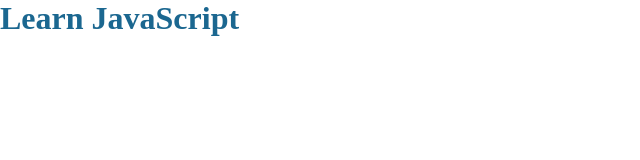
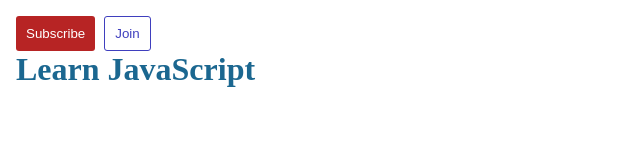
Before and after one commit to SubiKhan313/Learn-JavaScript-with-OOP-JS, a plain HTML site: page index.html in a window 1280 px wide. Shown: the whole page, without its empty margins (0-640 px from the left). Drawn offline with Linux system fonts and the light colour scheme.

Commit message:
Add Button

```diff
--- a/index.html
+++ b/index.html
@@ -1,15 +1,19 @@
 <!DOCTYPE html>
 <html lang="en">
   <head>
-    <meta charset="UTF-8">
-    <meta http-equiv="X-UA-Compatible" content="IE=edge">
-    <meta name="viewport" content="width=device-width, initial-scale=1.0">
-    <link rel="stylesheet" href="style.css">
+    <meta charset="UTF-8" />
+    <meta http-equiv="X-UA-Compatible" content="IE=edge" />
+    <meta name="viewport" content="width=device-width, initial-scale=1.0" />
+    <link rel="stylesheet" href="style.css" />
     <title>Document</title>
   </head>
   <body>
+    <div class="main">
+      <button class="subscribe-button">Subscribe</button>
+      <button class="join-button">Join</button>
       <h1>Learn JavaScript</h1>
       <script src="Practice.js"></script>
       <!-- <script type="module" src="Practice.js"></script> For ES6 module work around -->
+    </div>
   </body>
 </html>
--- a/style.css
+++ b/style.css
@@ -6,3 +6,37 @@
 h1{
     color: rgb(27, 103, 144);
 }
+
+.main {
+    margin: 16px;
+}
+
+.subscribe-button {
+    background-color: rgb(183, 36, 36);
+    color: white;
+    padding: 10px 10px;
+    border: none;
+    border-radius: 3px;
+    margin-right: 5px;
+    transition: background-color ease-in 0.3s;
+}
+.subscribe-button:hover {
+    background-color: rgb(130, 21, 21);
+}
+.subscribe-button:active {
+    background-color: rgb(87, 8, 8);
+}
+
+.join-button {
+    background-color: white;
+    color: rgb(63, 63, 190);
+    border: 1px solid rgb(63, 63, 190);
+    padding: 9px 10px;
+    transition: background-color ease-in 0.3s;
+    border-radius: 3px;
+}
+
+.join-button:hover {
+    background-color: rgb(63, 63, 190);
+    color: white;
+}
```
Also changed, not shown: Practice.js (+0 -7 lines), 1 other file. Lines whose indentation alone changed are shown as unchanged.
